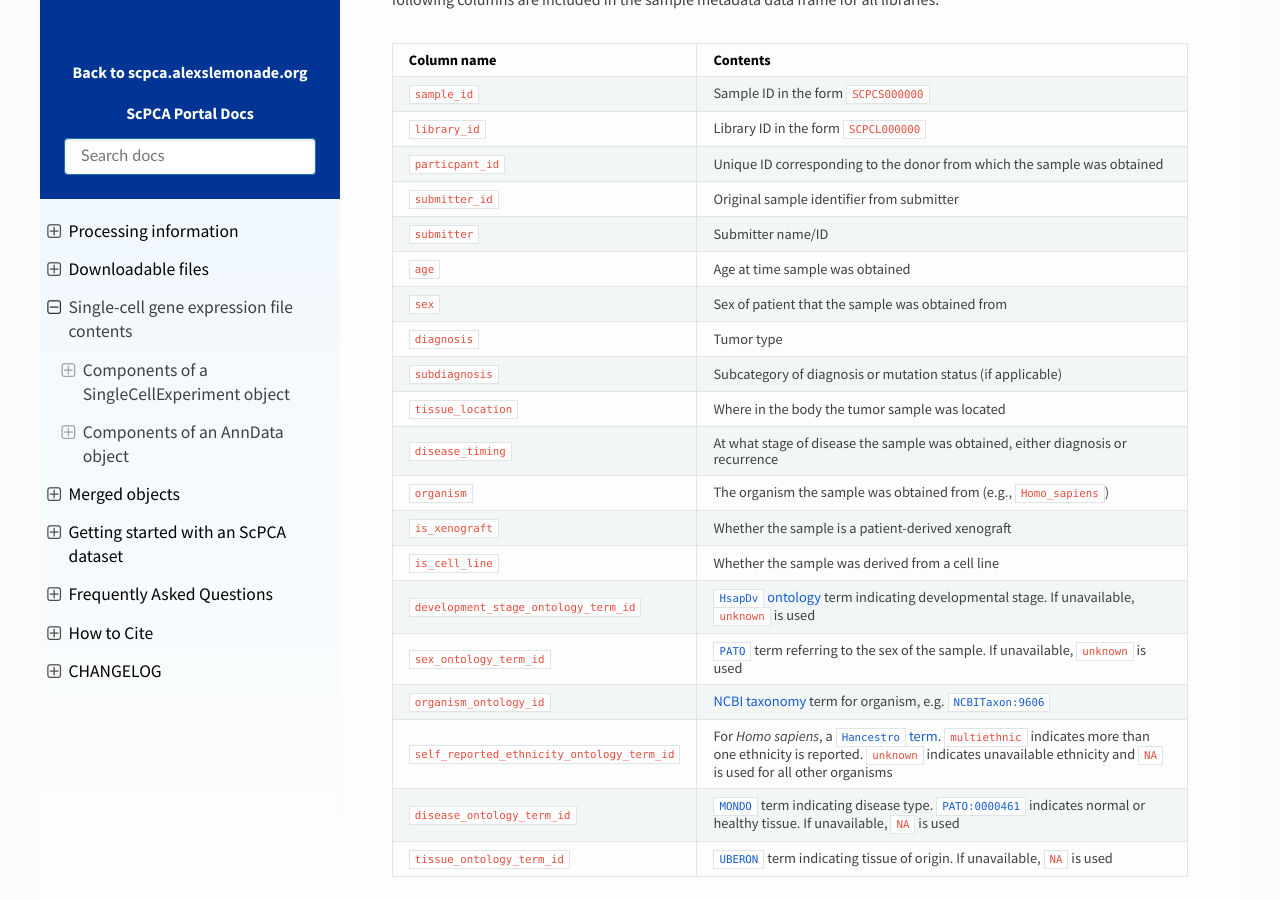
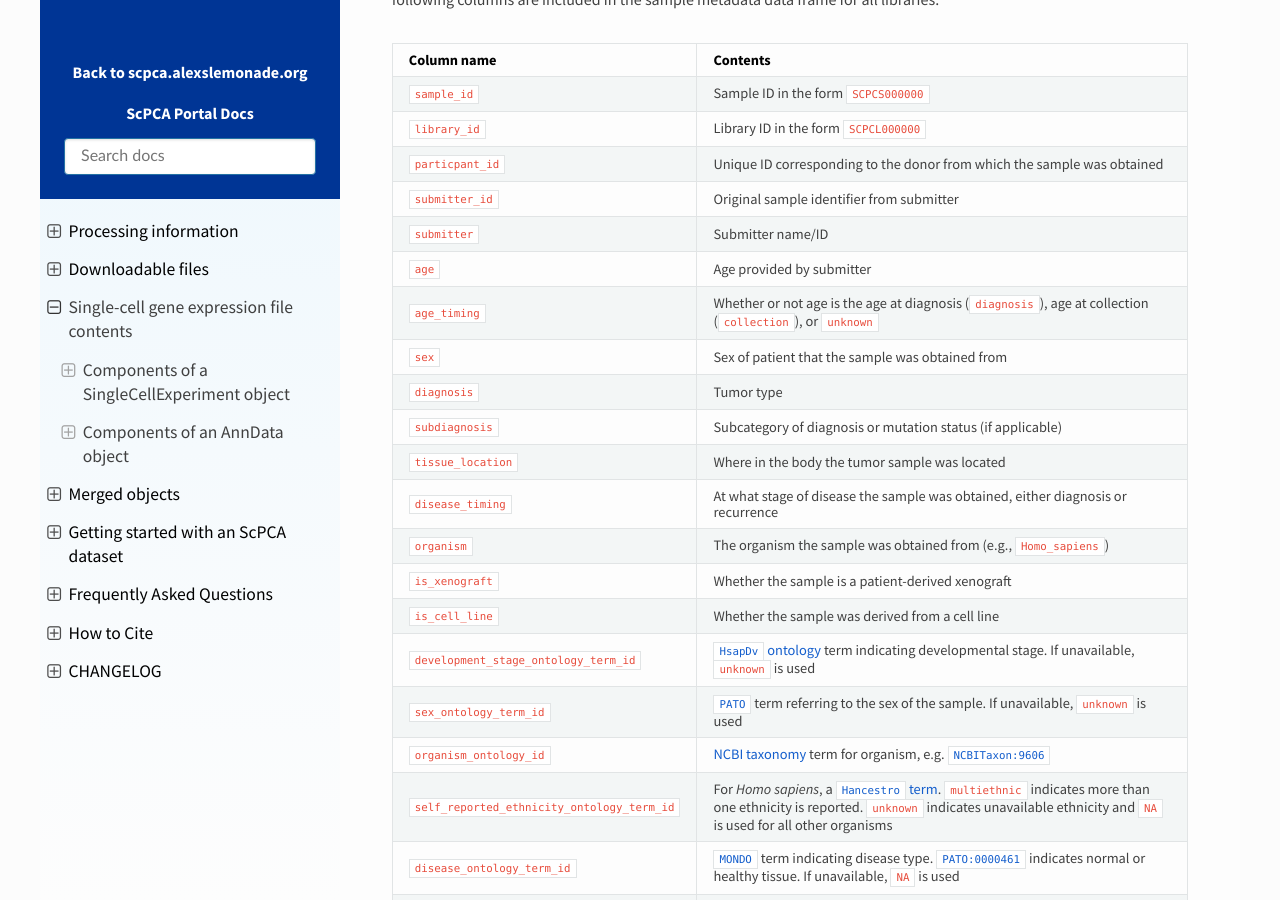
Before and after one commit to DongzeHE/scpca-docs, a Sphinx documentation site: the page built from docs/sce_file_contents.md, in a window 1280 px wide and 900 px high, scrolled down 5852 px. Built offline with Sphinx 7.4.7 and the Read the Docs theme 2.0.0, drawn with Linux system fonts in a browser that asks for light colours; some of the changed text lies outside the part shown.

Commit message:
add age timing column to docs

```diff
--- a/docs/sce_file_contents.md
+++ b/docs/sce_file_contents.md
@@ -175,7 +175,8 @@
 | `particpant_id`  | Unique ID corresponding to the donor from which the sample was obtained |
 | `submitter_id`    | Original sample identifier from submitter                      |
 | `submitter`       | Submitter name/ID                                              |
-| `age`             | Age at time sample was obtained                                |
+| `age`             | Age provided by submitter                                |
+| `age_timing`      | Whether or not age is the age at diagnosis (`diagnosis`), age at collection (`collection`), or `unknown`|
 | `sex`             | Sex of patient that the sample was obtained from               |
 | `diagnosis`       | Tumor type                                                     |
 | `subdiagnosis`    | Subcategory of diagnosis or mutation status (if applicable)    |
@@ -389,7 +390,8 @@
 | `participant_id`                           | Unique ID corresponding to the donor from which the sample was obtained                                                                                                                                                                   |
 | `submitter_id`                             | Original sample identifier from submitter                                                                                                                                                                                                 |
 | `submitter`                                | Submitter name/ID                                                                                                                                                                                                                         |
-| `age`                                      | Age at time sample was obtained                                                                                                                                                                                                           |
+| `age`             | Age provided by submitter                                |
+| `age_timing`      | Whether or not age is the age at diagnosis (`diagnosis`), age at collection (`collection`), or `unknown`|
 | `sex`                                      | Sex of patient that the sample was obtained from                                                                                                                                                                                          |
 | `diagnosis`                                | Tumor type                                                                                                                                                                                                                                |
 | `subdiagnosis`                             | Subcategory of diagnosis or mutation status (if applicable)                                                                                                                                                                               |
```
Also changed, not shown: docs/download_files.md (+2 -1 lines), docs/merged_objects.md (+2 -1 lines).
